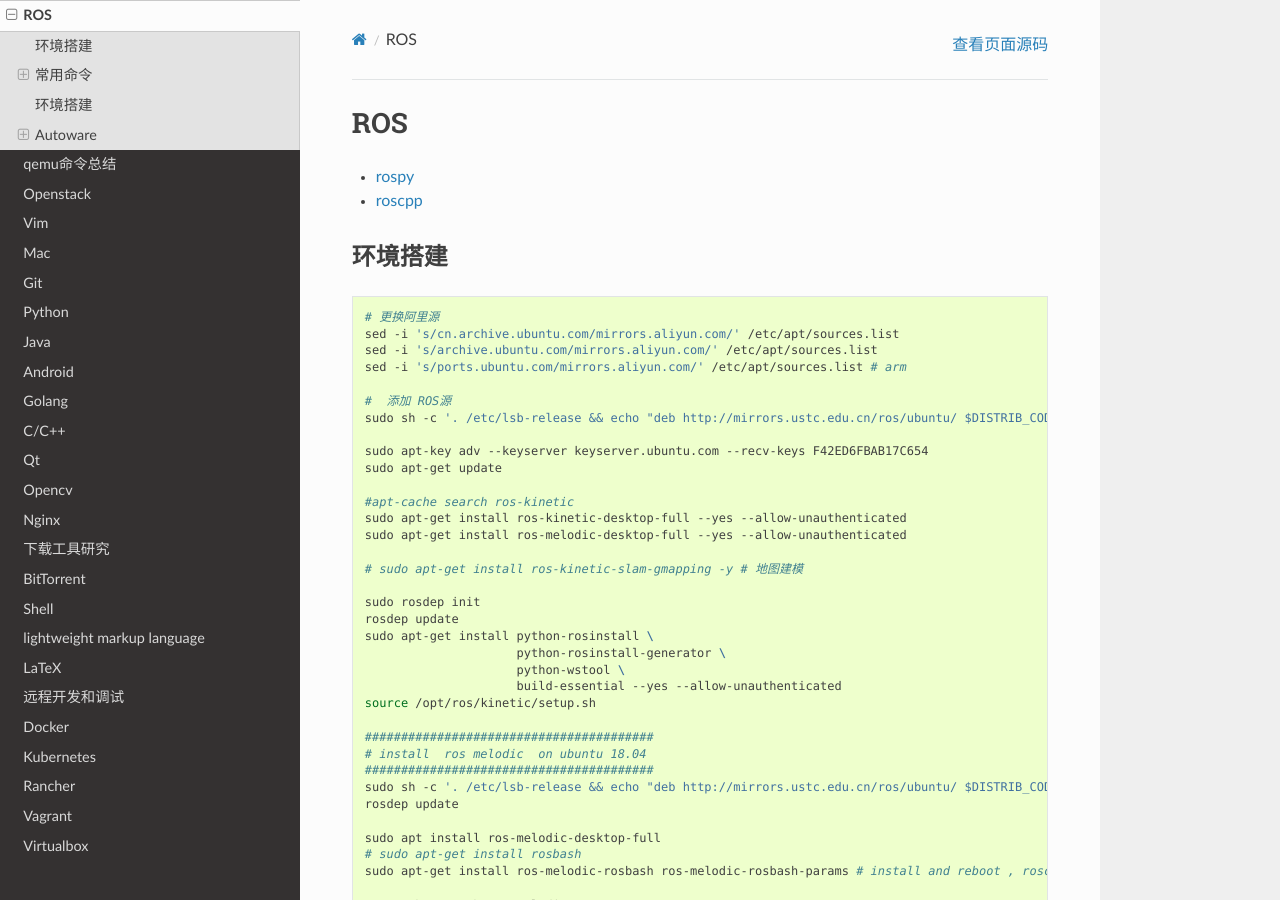
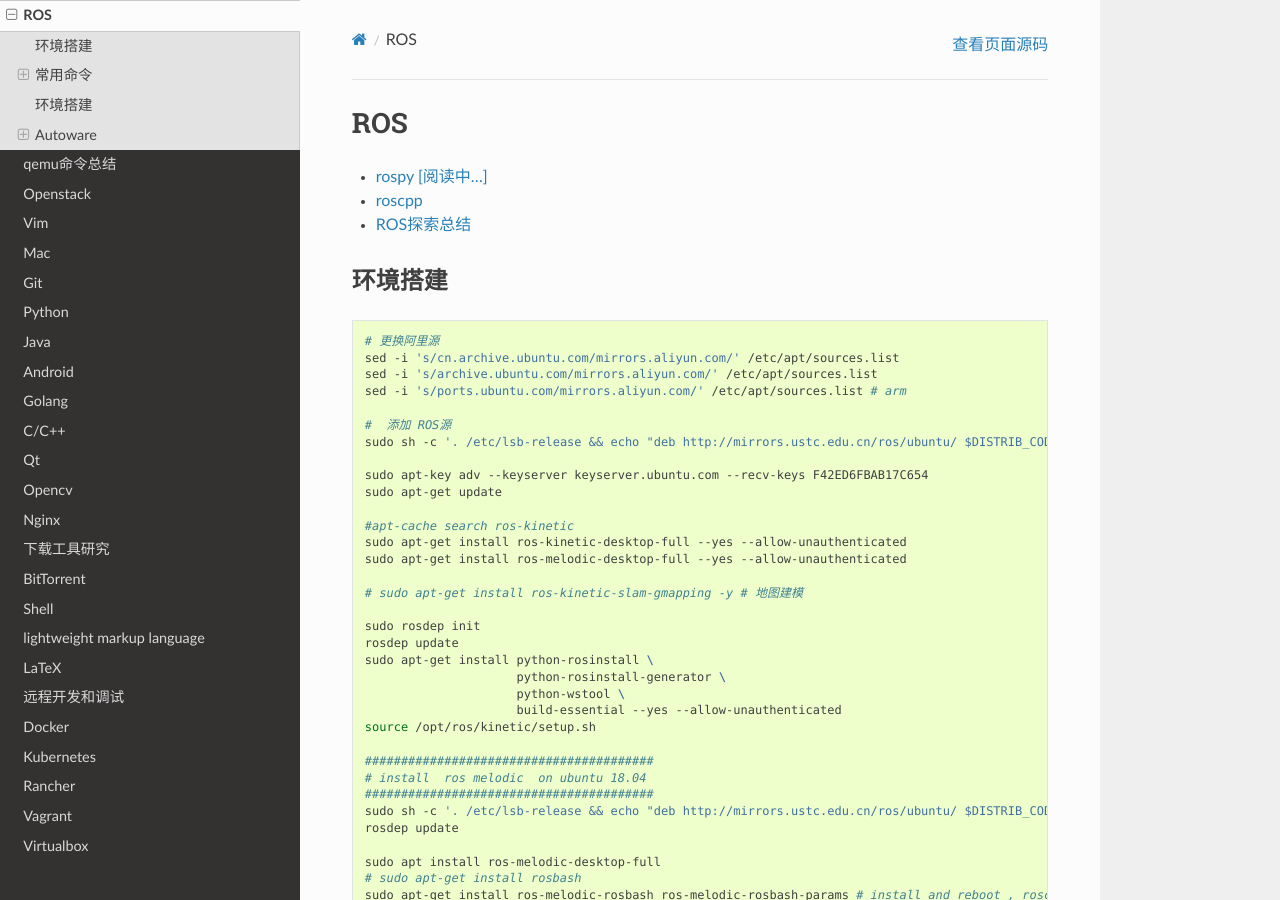
Before and after one commit to my-rds-store/my_space, a Sphinx documentation site: the page built from source/ros/index.rst, in a window 1280 px wide and 900 px high. Built offline with Sphinx 7.4.7 and the Read the Docs theme 2.0.0, drawn with Linux system fonts in a browser that asks for light colours.

Commit message:
update ...

```diff
--- a/source/ros/index.rst
+++ b/source/ros/index.rst
@@ -2,8 +2,10 @@
 ROS
 #############
 
-*  `rospy <https://www.ncnynl.com/archives/201611/1055.html>`_
-*  `roscpp <https://www.ncnynl.com/archives/201701/1273.html>`_
+* `rospy [阅读中...] <https://www.ncnynl.com/archives/201611/1055.html>`_
+* `roscpp <https://www.ncnynl.com/archives/201701/1273.html>`_
+
+* `ROS探索总结 <http://www.guyuehome.com/column/ros-explore/page/3>`_
 
 ***********
 环境搭建
```
